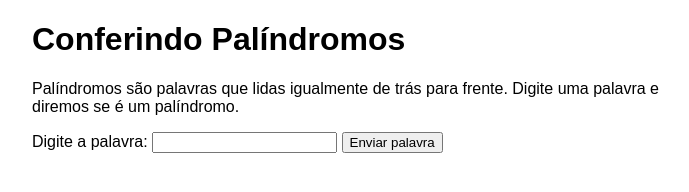
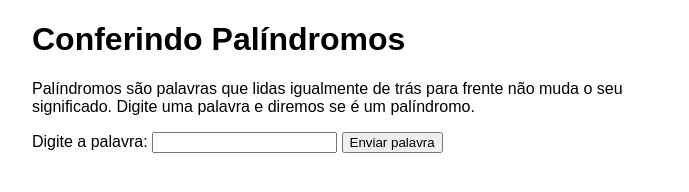
Before and after one commit to thamires-caetano/engenharia_software, a plain HTML site: page Palindromo/index.html in a window 1280 px wide. Shown: the whole page, without its empty margins (288-977 px from the left). Drawn offline with Linux system fonts and the light colour scheme.

Commit message:
correção frase

```diff
--- a/Palindromo/index.html
+++ b/Palindromo/index.html
@@ -26,8 +26,8 @@
   <body>
       <h1>Conferindo Palíndromos</h1>
 
-      <p>Palíndromos são palavras que lidas igualmente de trás para frente. Digite uma palavra e diremos
-        se é um palíndromo.</p>
+      <p>Palíndromos são palavras que lidas igualmente de trás para frente não muda o seu significado.
+        Digite uma palavra e diremos se é um palíndromo.</p>
 
 <div class="form">
   <label for="campoPalavra">Digite a palavra: </label><input type="text" id="campoPalavra" class="campoPalavra">
```
Also changed, not shown: index.html (+3 -3 lines).
